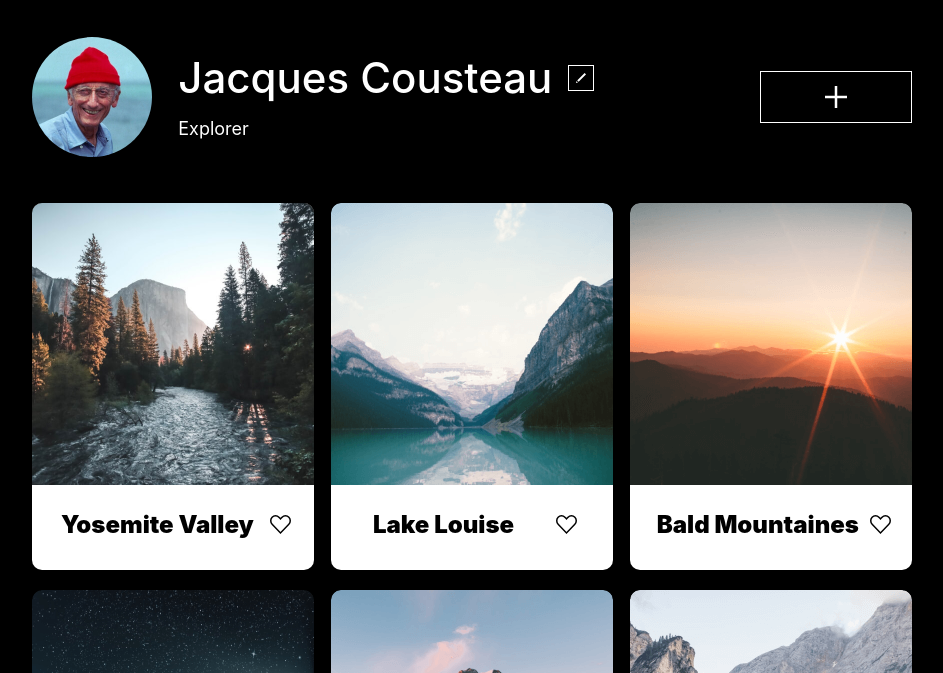
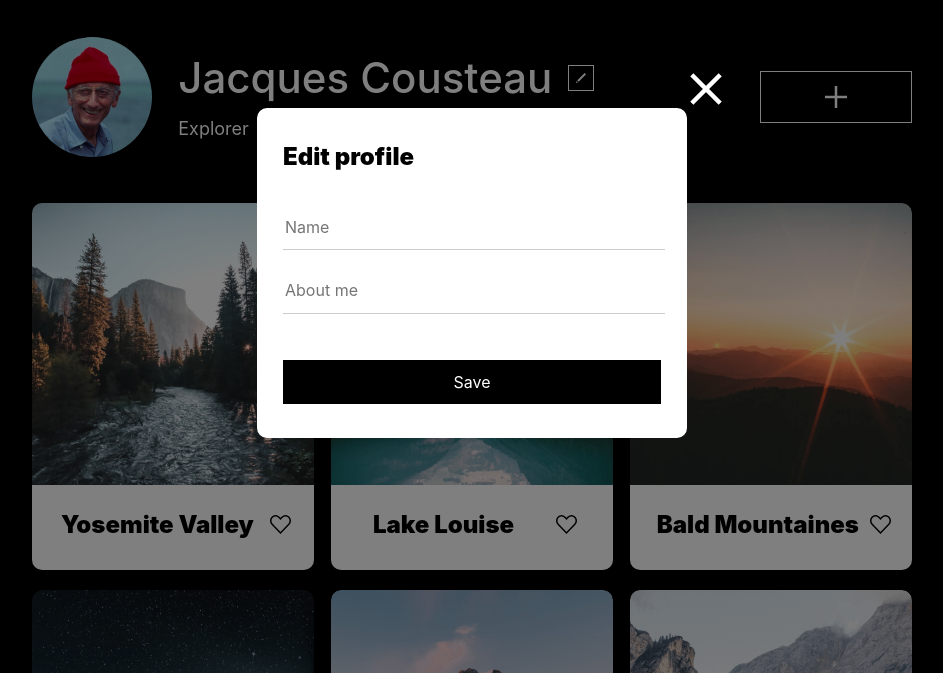
Before and after one commit to rivershertz/web_project_4, a plain HTML site: page index.html in a window 1280 px wide. Shown: the part 127-800 px from the top of the page, without its empty margins (168-1111 px from the left). Drawn offline with Linux system fonts and the light colour scheme; a web font is replaced by a local one.

Commit message:
feat(form): create form

```diff
--- /dev/null
+++ b/blocks/footer/footer.css
@@ -0,0 +1,5 @@
+.footer {
+    max-width: 880px;
+    margin: 68px auto 60px;
+    color: #545454;
+}
--- a/blocks/photos/__like/photos__like.css
+++ b/blocks/photos/__like/photos__like.css
@@ -2,7 +2,6 @@
     margin: 0;
     padding: 0;
     cursor: pointer;
-    z-index: 1;
     position: relative;
 }
 
--- /dev/null
+++ b/blocks/popup/__close/popup__close.css
@@ -0,0 +1,6 @@
+.popup__close {
+    position: absolute;
+    top: -35px;
+    right: -35px;
+    cursor: pointer;
+}
--- /dev/null
+++ b/blocks/popup/__container/popup__container.css
@@ -0,0 +1,13 @@
+.popup__container {
+    min-width: calc(430px - (26px*2));
+    min-height: calc(330px - (34px*2));
+    background-color: #fff;
+    margin: 0 auto;
+    padding: 34px 26px;
+    display: flex;
+    flex-direction: column;
+    justify-content: space-between;
+    align-items: flex-start;
+    border-radius: 10px;
+    position: relative;
+}
--- /dev/null
+++ b/blocks/popup/__input/popup__input.css
@@ -0,0 +1,16 @@
+.popup__input {
+    width: 100%;
+    margin: 0;
+    padding-bottom: 13px;
+    font-family: inherit;
+    display: block;
+    outline: none;
+    border-top: 0;
+    border-left: 0;
+    border-right: 0;
+    border-bottom: 1px solid rgba(0, 0, 0, .2);
+}
+
+.popup__input:last-of-type {
+    margin-top: 30px;
+}
--- /dev/null
+++ b/blocks/popup/__inputs/popup__inputs.css
@@ -0,0 +1,3 @@
+.popup__inputs {
+    width: 100%;
+}
--- /dev/null
+++ b/blocks/popup/__save/popup__save.css
@@ -0,0 +1,9 @@
+.popup__save {
+    width: 100%;
+    background-color: #000;
+    color: #fff;
+    margin: 0;
+    padding: 13px 125px;
+    border: none;
+    cursor: pointer;
+}
--- /dev/null
+++ b/blocks/popup/__title/popup__title.css
@@ -0,0 +1,9 @@
+.popup__title {
+    max-width: 330px;
+    margin: 0;
+    font-family: 'Inter', Arial, Helvetica;
+    font-style: normal;
+    font-weight: 900;
+    font-size: 24px;
+    line-height: 29px;
+}
--- /dev/null
+++ b/blocks/popup/popup.css
@@ -0,0 +1,11 @@
+.popup {
+    position: fixed;
+    top: 0;
+    right: 0;
+    bottom: 0;
+    left: 0;
+    background-color: rgba(0, 0, 0, .5);
+    display: flex;
+    justify-content: center;
+    align-items: center;
+}
--- a/index.html
+++ b/index.html
@@ -86,10 +86,22 @@
         </div>
       </section>
 
-      <section class="popup">
-        <form class="popup__"></form>
-      </section>
+      <div class="popup popup_opend">
+          <form class="popup__container">
+            <img class="popup__close" src="./images/Close_Icon.png" alt="close profile edit button">
+            <h2 class="popup__title">Edit profile</h2>
+            <div class="popup__inputs">
+              <label for="Name"></label>
+              <input id="Name" class="popup__input" type="text" placeholder="Name">
+              <label for="About"></label>
+              <input id="About" class="popup__input" type="text" placeholder="About me">
+            </div>
+            <button type="submit" class="popup__save">Save</button>
+          </form>
+      </div>
     </main>
+
+    <footer class="footer">&copy; 2021 Around The U.S.</footer>
     <script src="./scripts/script.js"></script>
   </body>
 </html>
--- a/pages/index.css
+++ b/pages/index.css
@@ -18,3 +18,11 @@
 @import url(../blocks/photos/__interactive/photos__interactive.css);
 @import url(../blocks/photos/__title/photos__title.css);
 @import url(../blocks/photos/__like/photos__like.css);
+@import url(../blocks/popup/popup.css);
+@import url(../blocks/popup/__container/popup__container.css);
+@import url(../blocks/popup/__title/popup__title.css);
+@import url(../blocks/popup/__close/popup__close.css);
+@import url(../blocks/popup/__inputs/popup__inputs.css);
+@import url(../blocks/popup/__input/popup__input.css);
+@import url(../blocks/popup/__save/popup__save.css);
+@import url(../blocks/footer/footer.css);
```
Also changed, not shown: images/Close Icon.png (deleted), images/Close_Icon.png (added).
